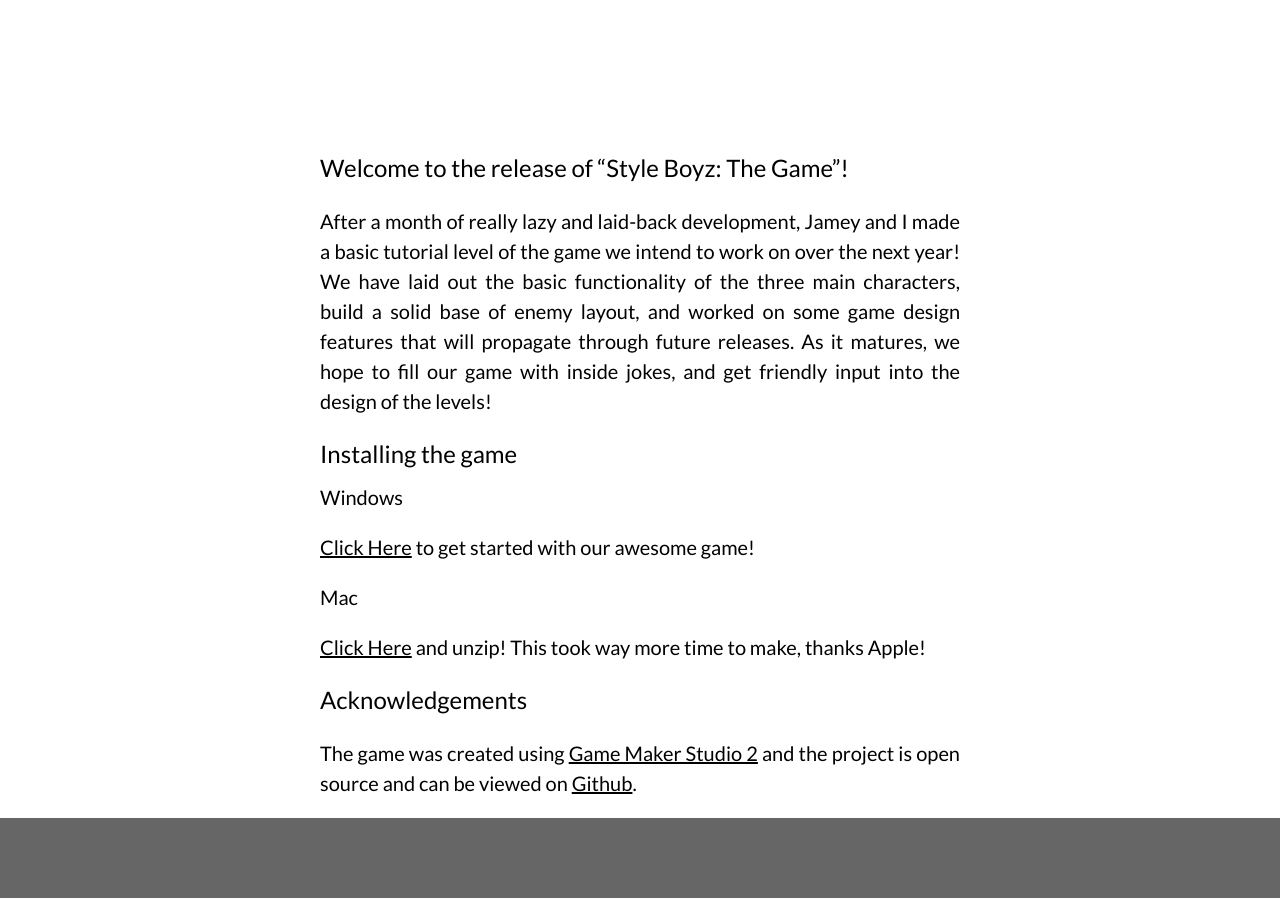
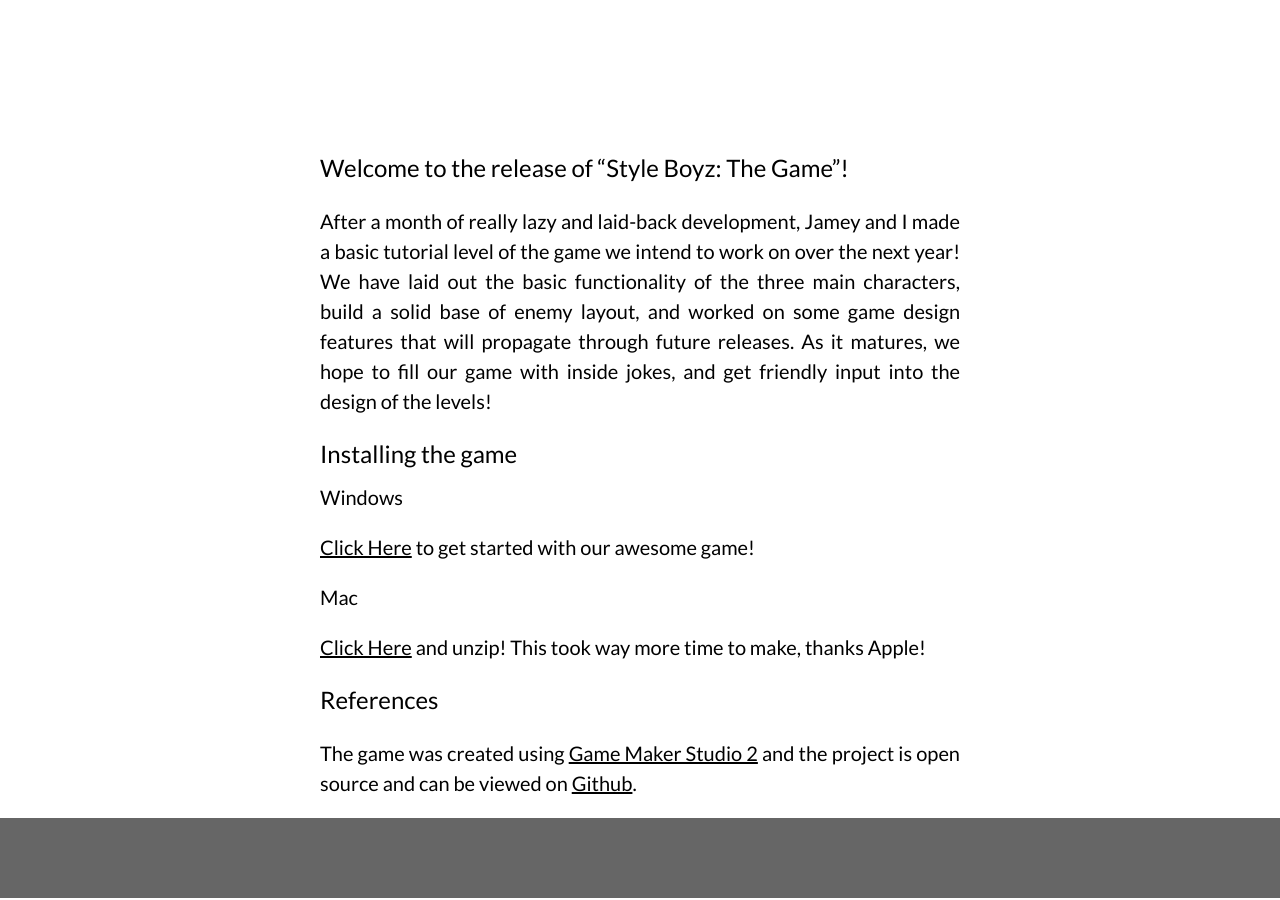
Before and after one commit to sumwatshade/sumwatshade.github.io, a Jekyll site: the page built from _posts/2017-12-25-style-boyz-the-game.md, in a window 1280 px wide. Built offline with Jekyll 4.4.1, drawn with Linux system fonts in a browser that asks for light colours.

Commit message:
Update 2017-12-25-style-boyz-the-game.md

```diff
--- a/_posts/2017-12-25-style-boyz-the-game.md
+++ b/_posts/2017-12-25-style-boyz-the-game.md
@@ -23,7 +23,7 @@ to get started with our awesome game!
 [Click Here](https://github.com/Jameywags/style_boyz_the_game/releases/download/0.0.1/StyleBoyzTheGame.zip)
 and unzip! This took way more time to make, thanks Apple!
 
-### Acknowledgements
+### References
 The game was created using [Game Maker Studio 2](https://docs2.yoyogames.com/) and
 the project is open source and can be viewed on
 [Github](https://github.com/Jameywags/style_boyz_the_game).
```
